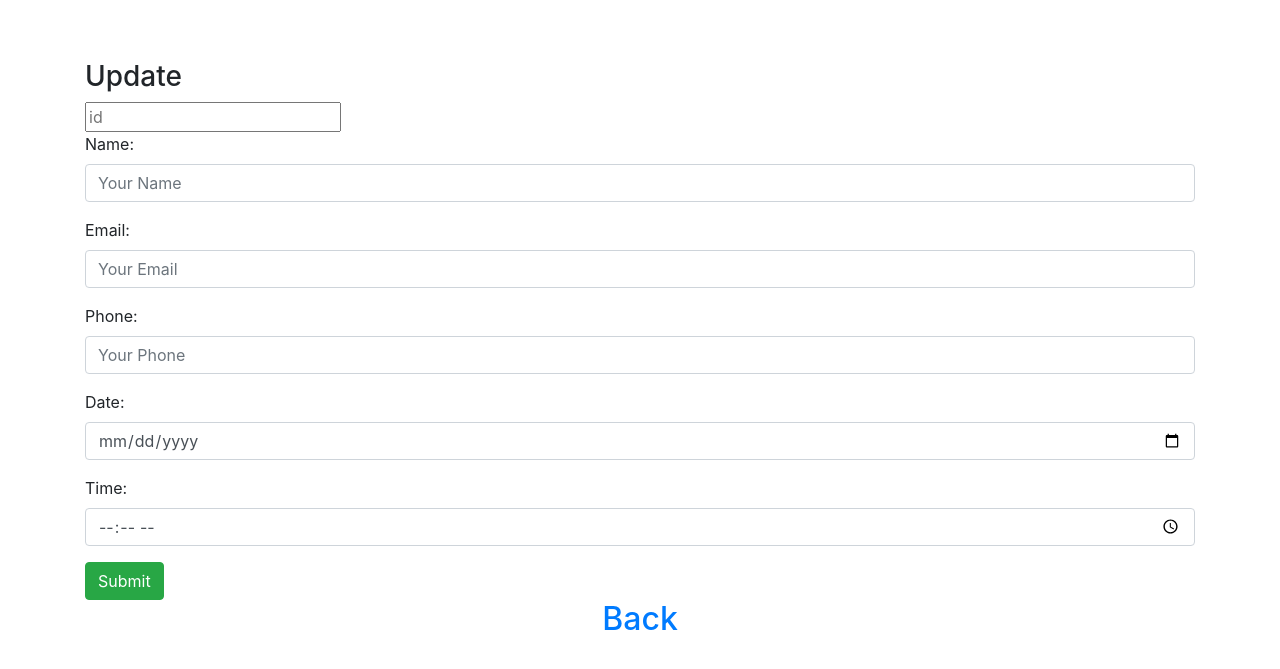
After one commit to naufalazim/barbershop-app, a PHP site: page /staff/modify.php in a window 1280 px wide. The commit adds this page. Shown: the top 669 px of the page. Run offline with PHP 8.4, Linux system fonts and the light colour scheme.

Commit message:
final 1.0 development

```diff
--- a/admin/admin.php
+++ b/admin/admin.php
@@ -82,17 +82,17 @@ if(isset($_POST['send'])) {
         <!-- Body  -->
 
         <!-- MAIN Dashboard: MESSAGE ANNOUCEMENT  -->
-        <div class="container" id="center">
+        <div class="container bg-dark" id="center">
                 <div class="row">
                     <div class="col-sm-4"></div>
                     <div class="col-sm-4">
                         <form method="POST" action="">
                             <div class="form-group">
-                                <label for="exampleInputEmail1">Name</label>
+                                <label for="exampleInputEmail1" class="text-white">Name</label>
                                 <input type="text" class="form-control" name="name" id="exampleInputEmail1" aria-describedby="emailHelp" placeholder="Enter name">
                             </div>
                             <div class="form-group">
-                                <label for="exampleInputPassword1">Enter Message</label>
+                                <label for="exampleInputPassword1" class="text-white">Enter Message</label>
                                 <input type="text" class="form-control" name="msg"  id="exampleInputPassword1" placeholder="Enter Message">
                             </div>
                             <button type="submit" name="send" class="btn btn-primary">Submit</button>
--- a/customer/customer.php
+++ b/customer/customer.php
@@ -164,11 +164,6 @@ if(isset($_GET['delete'])) {
           </div>
 
 
-
-
-
-
-
     <footer>
         <p>© 2022 Naufal Azim.</p>
     </footer>
--- /dev/null
+++ b/staff/modify.php
@@ -0,0 +1,79 @@
+<?php
+include "../include/connection.php";
+error_reporting(0);
+
+$id="";
+if(isset($_POST['update'])) {
+//   $id= $_POST['id'];
+  $id= $_GET['id'];
+  $name= $_POST['name'];
+  $email= $_POST['email'];
+  $phone= $_POST['phone'];
+  $time= $_POST['time'];
+  $date= $_POST['date'];
+
+  $sql= " UPDATE `booking` SET `name`='$_POST[name]',`email`='$_POST[email]',`phone`='$_POST[phone]',`time`='$_POST[time]',`date`='$_POST[date]' WHERE id='$_POST[id]'";
+  $result = $mysqli->query($sql);
+
+  if($result){
+    echo "<script>alert('Data updated!');</script>";
+  }
+
+}
+?>
+
+<!DOCTYPE html>
+<html lang="en">
+<head>
+    <meta charset="UTF-8">
+    <meta http-equiv="X-UA-Compatible" content="IE=edge">
+    <meta name="viewport" content="width=device-width, initial-scale=1.0">
+    <link rel="stylesheet" href="https://stackpath.bootstrapcdn.com/bootstrap/4.4.1/css/bootstrap.min.css" integrity="sha384-Vkoo8x4CGsO3+Hhxv8T/Q5PaXtkKtu6ug5TOeNV6gBiFeWPGFN9MuhOf23Q9Ifjh" crossorigin="anonymous">
+    <title>Update Form</title>
+</head>
+<body>
+
+  <div class="container" style="margin-top: 60px;">
+  <h3>Update</h3>
+
+  <form action="" method="POST">
+  <input type="text" name="id" placeholder="id" value="<?php echo $id;    ?>"><br>
+
+  <div class="form-group">
+    <label>Name:</label>
+    <input type="text" name="name" class="form-control" placeholder="Your Name" value="">
+  </div>
+
+  <div class="form-group">
+    <label>Email:</label>
+    <input type="email" name="email" class="form-control" placeholder="Your Email" value="" >
+  </div>
+
+  <div class="form-group">
+    <label>Phone:</label>
+    <input type="phone" name="phone" class="form-control" placeholder="Your Phone" value="">
+  </div>
+
+  <div class="form-group">
+    <label>Date:</label>
+    <input type="date" name="date" class="form-control" placeholder="Your Date" value="">
+  </div>
+
+  <div class="form-group">
+    <label>Time:</label>
+    <input type="time" name="time" class="form-control" placeholder="Your Time" value="">
+  </div>
+
+  <button type="submit" name="update" class="btn btn-success">Submit</button>
+  <h2 class="text-center"><a href="staff.php">Back</h2>
+  </form>
+
+  </div>
+
+
+
+  <script src="https://code.jquery.com/jquery-3.4.1.slim.min.js" integrity="sha384-J6qa4849blE2+poT4WnyKhv5vZF5SrPo0iEjwBvKU7imGFAV0wwj1yYfoRSJoZ+n" crossorigin="anonymous"></script>
+  <script src="https://cdn.jsdelivr.net/npm/popper.js@1.16.0/dist/umd/popper.min.js" integrity="sha384-Q6E9RHvbIyZFJoft+2mJbHaEWldlvI9IOYy5n3zV9zzTtmI3UksdQRVvoxMfooAo" crossorigin="anonymous"></script>
+  <script src="https://stackpath.bootstrapcdn.com/bootstrap/4.4.1/js/bootstrap.min.js" integrity="sha384-wfSDF2E50Y2D1uUdj0O3uMBJnjuUD4Ih7YwaYd1iqfktj0Uod8GCExl3Og8ifwB6" crossorigin="anonymous"></script>
+</body>
+</html>
```
Also changed, not shown: customer/approve.php (+19 -0 lines), staff/staff.php (+7 -2 lines).
